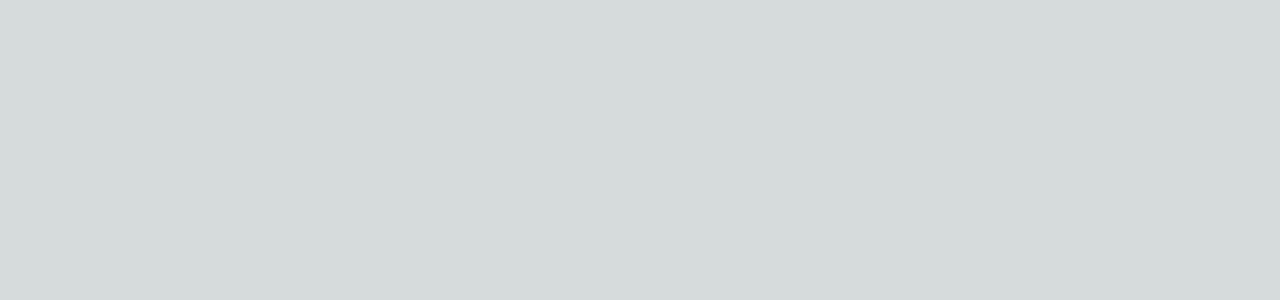
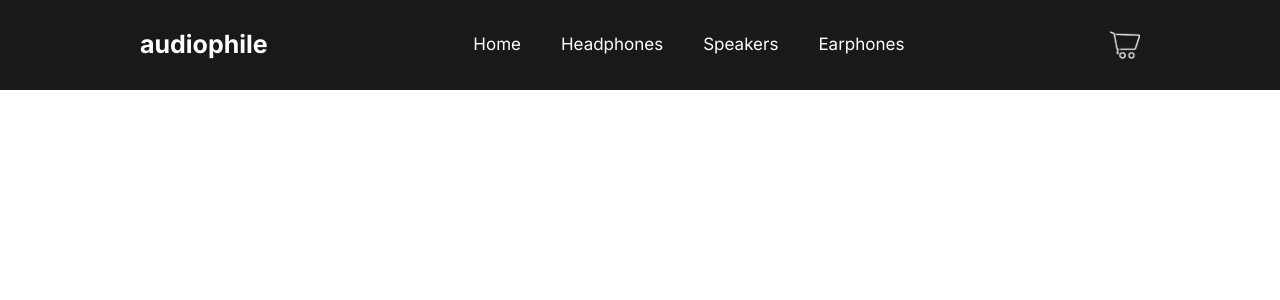
Before and after one commit to Yandelf00/updated_audiophile, a Next.js app: page / in a window 1280 px wide. Shown: the top 300 px of the page. Built offline with nearby package versions, Linux system fonts and the light colour scheme.

Commit message:
navbar done

```diff
--- a/src/app/globals.css
+++ b/src/app/globals.css
@@ -2,32 +2,8 @@
 @tailwind components;
 @tailwind utilities;
 
-:root {
-  --foreground-rgb: 0, 0, 0;
-  --background-start-rgb: 214, 219, 220;
-  --background-end-rgb: 255, 255, 255;
+html,
+body,
+:root{
+  height: 100%;
 }
-
-@media (prefers-color-scheme: dark) {
-  :root {
-    --foreground-rgb: 255, 255, 255;
-    --background-start-rgb: 0, 0, 0;
-    --background-end-rgb: 0, 0, 0;
-  }
-}
-
-body {
-  color: rgb(var(--foreground-rgb));
-  background: linear-gradient(
-      to bottom,
-      transparent,
-      rgb(var(--background-end-rgb))
-    )
-    rgb(var(--background-start-rgb));
-}
-
-@layer utilities {
-  .text-balance {
-    text-wrap: balance;
-  }
-}
--- a/src/app/layout.tsx
+++ b/src/app/layout.tsx
@@ -1,12 +1,14 @@
 import type { Metadata } from "next";
 import { Inter } from "next/font/google";
+import Navbar from "@/components/Navbar";
+import CartModal from "@/components/Modals/CartModal";
 import "./globals.css";
 
 const inter = Inter({ subsets: ["latin"] });
 
 export const metadata: Metadata = {
-  title: "Create Next App",
-  description: "Generated by create next app",
+  title: "Audiophile",
+  description: "Your favorite website for audio electronics",
 };
 
 export default function RootLayout({
@@ -16,7 +18,11 @@ export default function RootLayout({
 }>) {
   return (
     <html lang="en">
-      <body className={inter.className}>{children}</body>
+      <body className={inter.className}>
+        <CartModal/>
+        <Navbar/>
+        {children}
+      </body>
     </html>
   );
 }
--- /dev/null
+++ b/src/components/Modals/CartModal.tsx
@@ -0,0 +1,18 @@
+"use client"
+import React from 'react'
+import { useCart } from '@/hooks/useCart'
+
+
+export default function CartModal() {
+    const isOpen = useCart((state)=>state.isOpen)
+    const onClose = useCart((state)=>state.onClose)
+    return (
+        <>
+            {isOpen === true ? (
+                <div onClick={onClose} className='z-50 overflow-hidden fixed inset-0 bg-shadow'>
+
+                </div>
+            ):(<></>)}
+        </>
+    )
+}
--- /dev/null
+++ b/src/components/Navbar.tsx
@@ -0,0 +1,22 @@
+"use client"
+import React from 'react'
+import Image from 'next/image'
+import { useCart } from '@/hooks/useCart'
+
+export default function Navbar() {
+    const onOpen = useCart((state)=>state.onOpen)
+    return (
+        <div className='flex justify-center w-full h-[90px] bg-black'>
+            <div className='flex flex-row justify-between w-[1000px] items-center'>
+                <h1 className='text-white text-[25px] font-bold cursor-pointer'>audiophile</h1>
+                <div className='flex flex-row space-x-10'>
+                    <h2 className='text-white hover:text-orange text-[17px] cursor-pointer'>Home</h2>
+                    <h2 className='text-white hover:text-orange text-[17px] cursor-pointer'>Headphones</h2>
+                    <h2 className='text-white hover:text-orange text-[17px] cursor-pointer'>Speakers</h2>
+                    <h2 className='text-white hover:text-orange text-[17px] cursor-pointer'>Earphones</h2>
+                </div>
+                <Image onClick={onOpen} src="/images/cart/cart.png" alt='tkt' height={30} width={30} className='cursor-pointer'/>
+            </div>
+        </div>
+  )
+}
--- /dev/null
+++ b/src/hooks/useCart.ts
@@ -0,0 +1,13 @@
+import { create } from "zustand";
+
+type useCartProps = {
+    isOpen : boolean;
+    onOpen : ()=>void;
+    onClose : ()=>void;
+}
+
+export const useCart = create<useCartProps>((set)=>({
+    isOpen:false,
+    onOpen : ()=>{set({isOpen : true})},
+    onClose : ()=>{set({isOpen : false})}
+}))
--- a/tailwind.config.ts
+++ b/tailwind.config.ts
@@ -18,7 +18,8 @@ const config: Config = {
       'orange' : 'rgba(216,125,74,255)',
       'black' : 'rgba(25,25,25,255)',
       'gray' : 'rgba(241,241,241,255)',
-      'white' : 'white'
+      'white' : 'white',
+      'shadow' : 'rgba(0, 0, 0, 0.45)'
     },
     screens : {
       '2xl': {'max': '1535px'},
```
